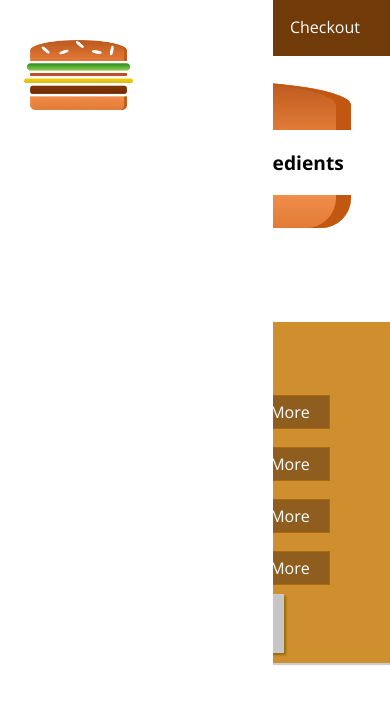
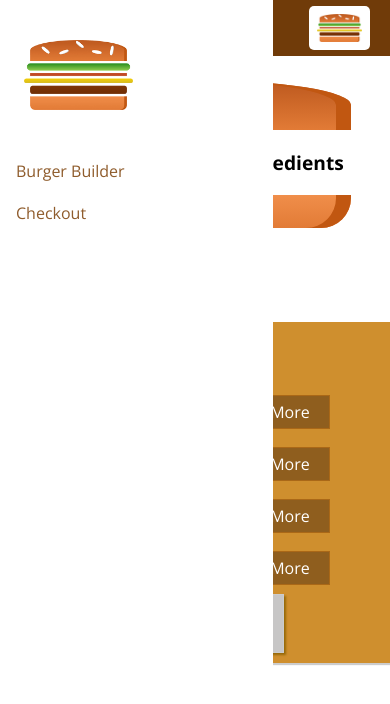
Before and after one commit to maltezc/burger-app-basic, a React app: page / in a window 390 px wide. Shown: the top 704 px of the page. Built offline with nearby package versions, Linux system fonts and the light colour scheme.

Commit message:
8.136 - More about Responsive Adjustments

```diff
--- a/src/components/Navigation/NavigationItems/NavigationItem/NavigationItem.css
+++ b/src/components/Navigation/NavigationItems/NavigationItem/NavigationItem.css
@@ -1,20 +1,44 @@
 .NavigationItem {
+    margin: 10px 0;
+    box-sizing: border-box;
+    display: block;
+    width: 100%;
+
+}
+
+.NavigationItem a {
+    color: #8F5C2C;
+    text-decoration: none;
+    width: 100%;
+    box-sizing: border-box;
+    display: block;
+
+}
+
+.NavigationItem a:hover,
+.NavigationItem a:active,
+.NavigationItem a:active {
+    color: #40A4CB;
+
+}
+
+
+
+@media (min-width: 500px) {
+    .NavigationItem {
     margin: 0;
-    box-sizing: border-box;
     display: flex;
     height: 100%;
+    width: auto;
     align-items: center;
 
 }
 
 .NavigationItem a {
     color: white;
-    text-decoration: none;
     height: 100%;
     padding: 16px 10px;
     border-bottom: 4px solid transparent;
-    box-sizing: border-box;
-    display: block;
 
 }
 
@@ -26,3 +50,4 @@
     color: white;
 
 }
+}
--- a/src/components/Navigation/NavigationItems/NavigationItems.css
+++ b/src/components/Navigation/NavigationItems/NavigationItems.css
@@ -1,9 +1,19 @@
+
+/*for mobile devices*/
 .NavigationItems {
     margin: 0;
     padding: 0;
     list-style: none;
     display: flex;
+    flex-flow: column;
     align-items: center;
     height: 100%;
 
 }
+
+{/*for desktop / bigger screens*/}
+@media (min-width: 500px) {
+    .NavigationItems {
+        flex-flow: row;
+    }
+}
--- a/src/components/Navigation/SideDrawer/SideDrawer.css
+++ b/src/components/Navigation/SideDrawer/SideDrawer.css
@@ -31,5 +31,5 @@
 
 .Logo {
     height: 11%;
-
+    margin-bottom: 32px;
 }
--- a/src/components/Navigation/Toolbar/Toolbar.css
+++ b/src/components/Navigation/Toolbar/Toolbar.css
@@ -22,3 +22,9 @@
     height: 80%;
 
 }
+
+@media (max-width: 499px) {
+    .DesktopOnly {
+        display: none;
+    }
+}
--- a/src/components/Navigation/Toolbar/Toolbar.js
+++ b/src/components/Navigation/Toolbar/Toolbar.js
@@ -10,7 +10,7 @@
         <div className={classes.Logo}>
             <Logo /> {/*overrides css when it is inline*/}
         </div>
-        <nav>
+        <nav className={classes.DesktopOnly}>
             <NavigationItems />
         </nav>
     </header>
```
